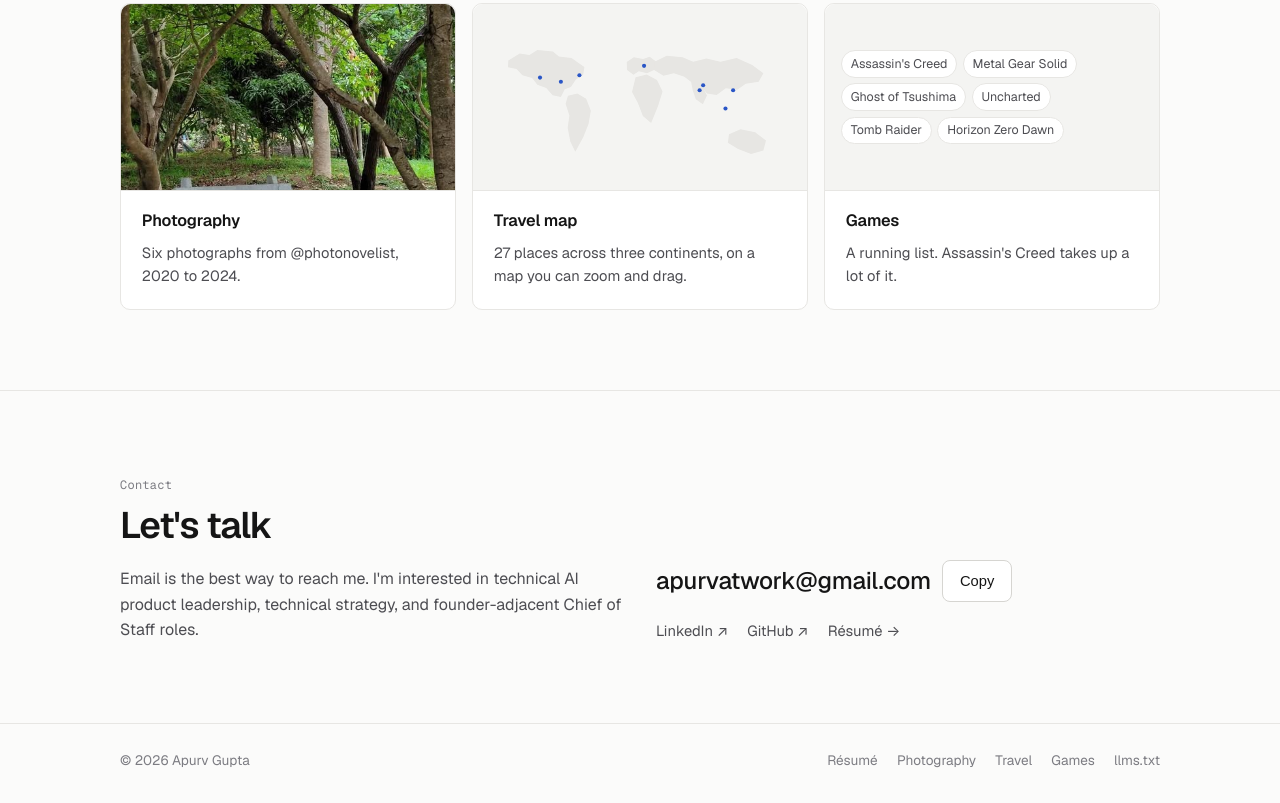
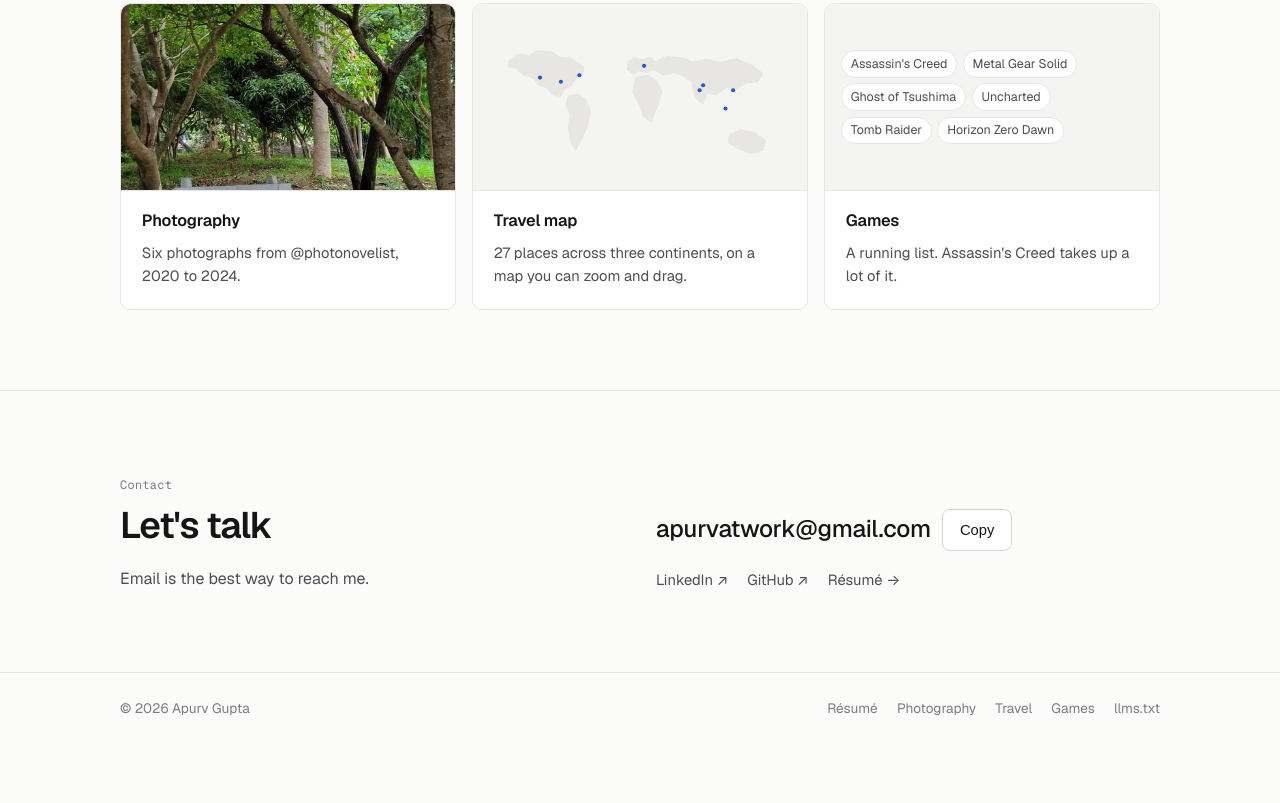
Before and after one commit to apurvg14/apurvg14.github.io, a plain HTML site: page index.html in a window 1280 px wide. Shown: the part 3628-4431 px from the top of the page. After the commit the page ends 4380 px from the top, so only its background shows below. Drawn offline with Linux system fonts and the light colour scheme.

Commit message:
Remove role-interest line from contact section and llms.txt

```diff
--- a/index.html
+++ b/index.html
@@ -310,10 +310,7 @@
           <div class="reveal">
             <span class="label">Contact</span>
             <h2 id="contact-title">Let's talk</h2>
-            <p>
-              Email is the best way to reach me. I'm interested in technical AI product leadership,
-              technical strategy, and founder-adjacent Chief of Staff roles.
-            </p>
+            <p>Email is the best way to reach me.</p>
           </div>
           <div class="reveal">
             <div class="email-row">
```
Also changed, not shown: llms.txt.
